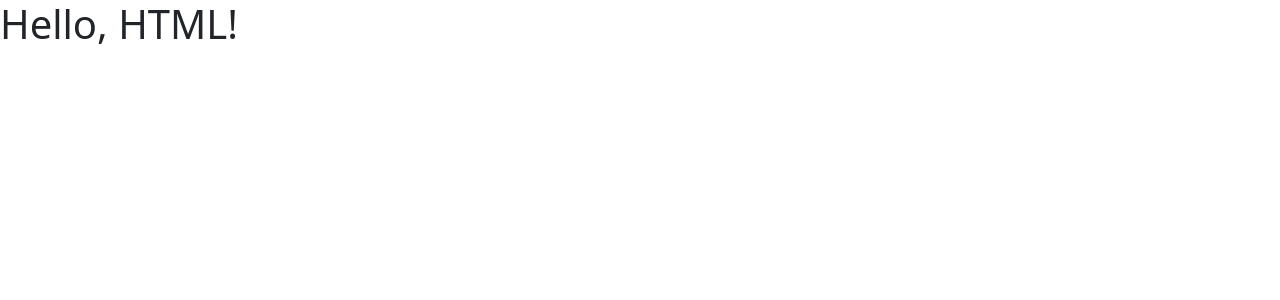
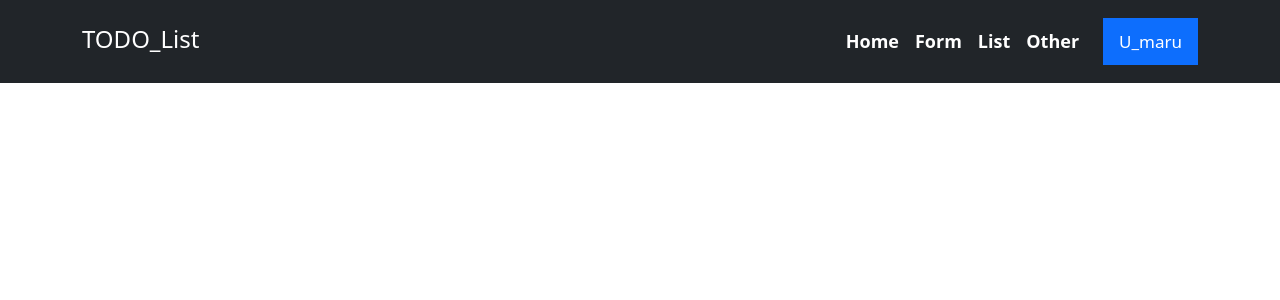
Before and after one commit to U-maru/ToDo, a Flask app: page / in a window 1280 px wide. Shown: the top 300 px of the page. Run offline with Flask 3, Linux system fonts and the light colour scheme.

Commit message:
NavBarの追加

```diff
--- /dev/null
+++ b/static/index.css
@@ -0,0 +1,18 @@
+:root {
+    --primary: #0d6dfd;
+    --dark: #21252f;
+    --body: #888;
+}
+
+.navbar .nav-link {
+    color: #fff;
+    font-size: 18px;
+    font-weight: 700;
+    padding-top: 10px;
+}
+
+.btn-primary {
+    padding: 10px 15px !important;
+    font-size: 17px !important;
+    border-radius: 0 !important;
+}
--- a/templates/index.html
+++ b/templates/index.html
@@ -5,12 +5,40 @@
     <meta name="viewport" content="width=device-width, initial-scale=1.0">
     <title>ToDo</title>
 
+    <!-- 独自のCSS -->
+    <link rel="stylesheet" href="{{ url_for('static', filename='index.css') }}">
     <!-- Bootstrap CSS -->
     <link href="https://cdn.jsdelivr.net/npm/bootstrap@5.1.3/dist/css/bootstrap.min.css" rel="stylesheet" integrity="sha384-1BmE4kWBq78iYhFldvKuhfTAU6auU8tT94WrHftjDbrCEXSU1oBoqyl2QvZ6jIW3" crossorigin="anonymous">
     <!-- Bootstrap JS(compiled bundle) -->
     <script src="https://cdn.jsdelivr.net/npm/bootstrap@5.1.3/dist/js/bootstrap.bundle.min.js" integrity="sha384-ka7Sk0Gln4gmtz2MlQnikT1wXgYsOg+OMhuP+IlRH9sENBO0LRn5q+8nbTov4+1p" crossorigin="anonymous"></script>
 </head>
 <body>
-    <h1>Hello, HTML!</h1>
+    <nav class="navbar navbar-expand-lg bg-dark py-3">
+        <div class="container">
+          <a class="navbar-brand" href="#">
+            <h1 class="fs-4 text-white pt-1">TODO_List</h1>
+          </a>
+          <button class="navbar-toggler" type="button" data-bs-toggle="collapse" data-bs-target="#navbarNav" aria-controls="navbarNav" aria-expanded="false" aria-label="Toggle navigation">
+            <span class="navbar-toggler-icon"></span>
+          </button>
+          <div class="collapse navbar-collapse" id="navbarNav">
+            <ul class="navbar-nav ms-auto">
+              <li class="nav-item">
+                <a class="nav-link" href="#">Home</a>
+              </li>
+              <li class="nav-item">
+                <a class="nav-link" href="#">Form</a>
+              </li>
+              <li class="nav-item">
+                <a class="nav-link" href="#">List</a>
+              </li>
+              <li class="nav-item">
+                <a class="nav-link" href="#">Other</a>
+              </li>
+              <button class="btn btn-primary ms-3">U_maru</button>
+            </ul>
+          </div>
+        </div>
+      </nav>
 </body>
 </html>
```
